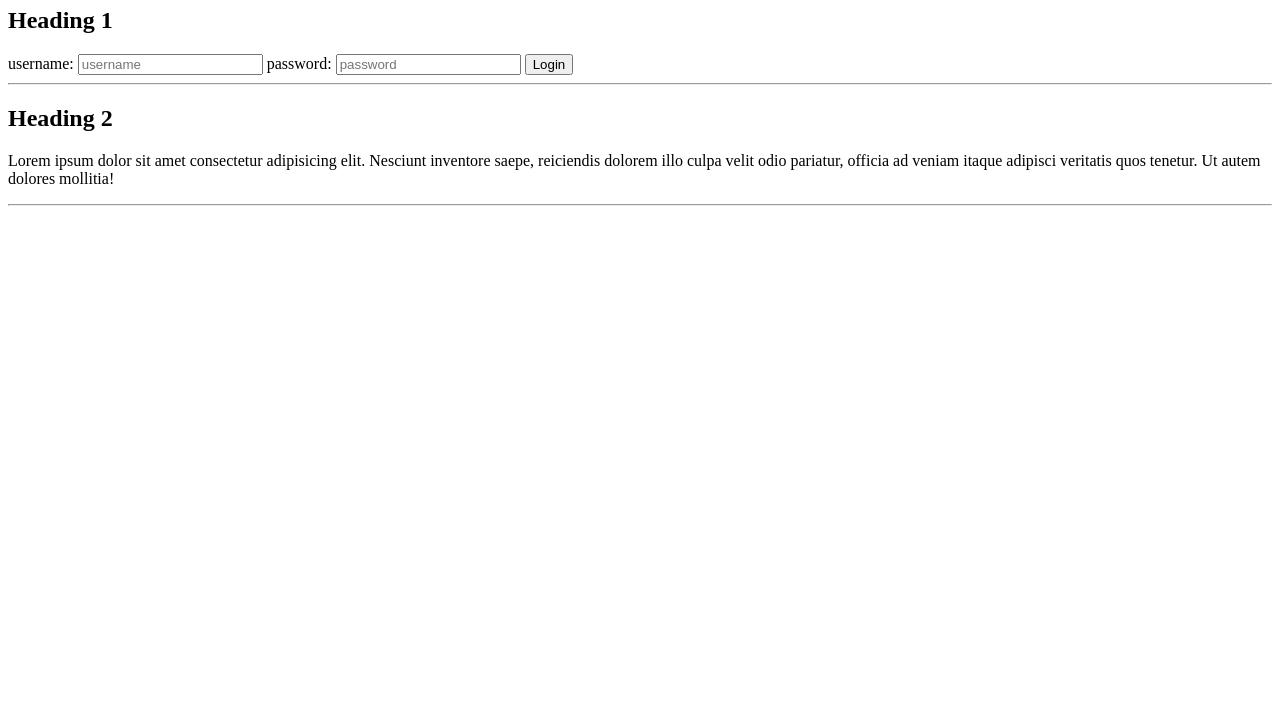
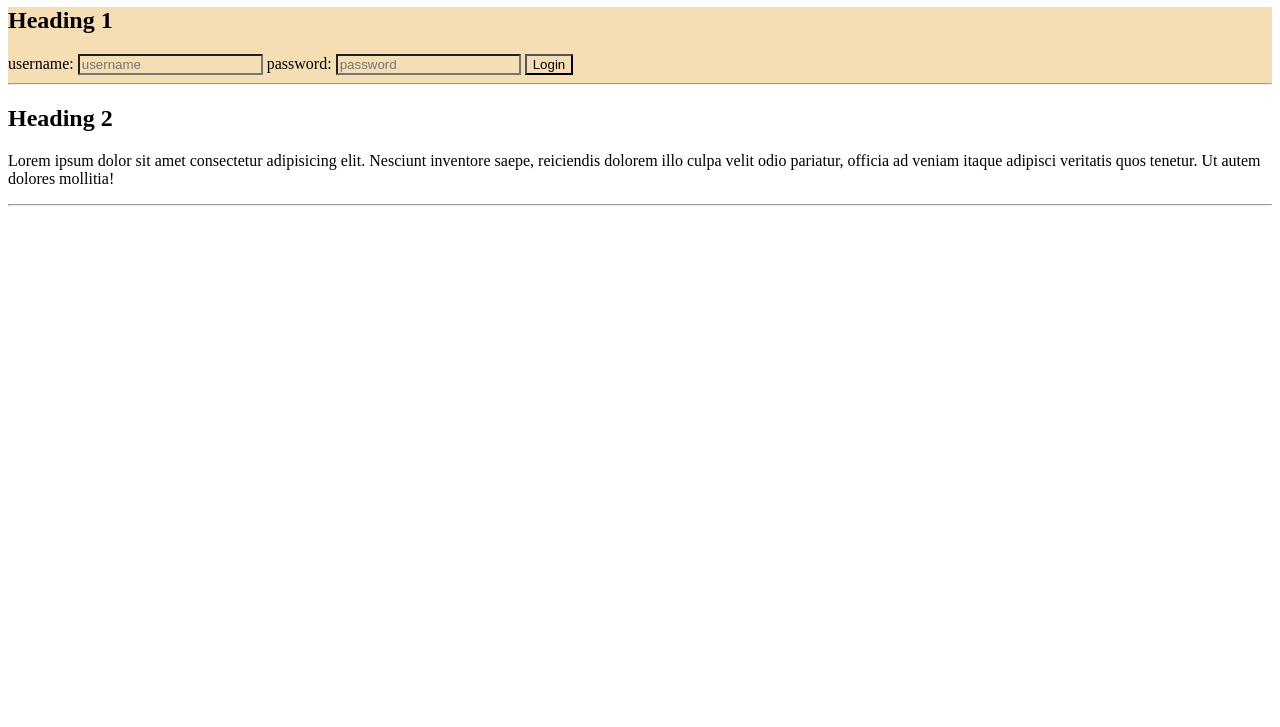
Before and after one commit to AmanKashyap0807/Web-Development, a plain HTML site: page CSS/Part 02/inheritance_demo.html in a window 1280 px wide. Shown: the part 73-800 px from the top of the page. Drawn offline with Linux system fonts and the light colour scheme.

Commit message:
inheritence, color palette

```diff
--- /dev/null
+++ b/CSS/Part 02/inherit.css
@@ -0,0 +1,20 @@
+/* inheritence is similar nature of child from the parent 8*/
+/* like in css if there is a p inherited from li, li inherited from ul, ul inherited from div and we apply any style on div
+then it will be automatically styled on p also */
+
+#div1 {
+    background-color: wheat;
+}
+
+/* boxes and buttons are by default not get the style from inheritence */
+/* we will have to specify to inherit from parent */
+
+input,
+button {
+    background-color: inherit;
+}
+
+/* there are some properties which are not inheritable */
+
+/* for knowing that which color combination will be good for the website we case search for color palette */
+/* some popular website : coolors, canva, color space */
--- a/CSS/Part 02/inheritance_demo.html
+++ b/CSS/Part 02/inheritance_demo.html
@@ -1,16 +1,19 @@
 <!DOCTYPE html>
 <html lang="en">
+
 <head>
   <meta charset="UTF-8" />
   <meta http-equiv="X-UA-Compatible" content="IE=edge" />
   <meta name="viewport" content="width=device-width, initial-scale=1.0" />
   <title>Inheritance Demo</title>
-    <link rel="stylesheet" href="inheritance_style.css" />
+  <link rel="stylesheet" href="inherit.css" />
 </head>
+
 <body>
+
   <body>
     <h1>Main Heading</h1>
-      <div>
+    <div id="div1">
       <h2>Heading 1</h2>
       <form>
         <label>username: </label>
@@ -34,4 +37,5 @@
     </div>
   </body>
 </body>
+
 </html>
```
Also changed, not shown: CSS/Part 02/style.css (+8 -0 lines), 1 other file. Lines whose indentation alone changed are shown as unchanged.
